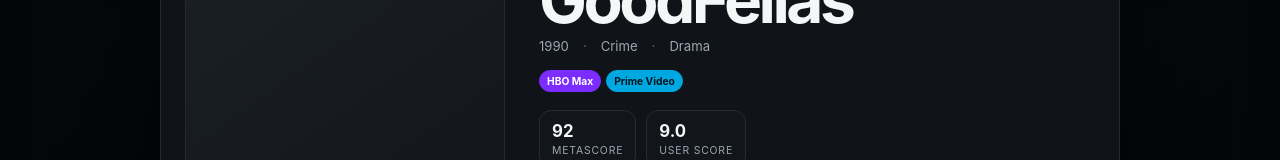
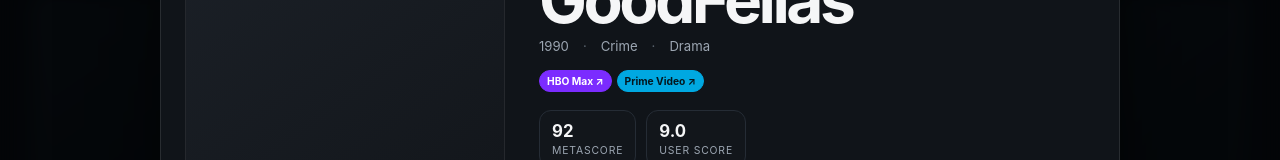
Before and after one commit to gutorossetti-prog/dadmovies, a Next.js app: page / in a window 1280 px wide. Both pictures are taken after a click on the button 115 px from the left and 976 px from the top of the page. Shown: the part 807-967 px from the top of the page. Built offline with nearby package versions, Linux system fonts and the light colour scheme.

Commit message:
feat: link streaming badges to provider searches

```diff
--- a/src/components/MovieDetailModal.tsx
+++ b/src/components/MovieDetailModal.tsx
@@ -18,6 +18,14 @@
   if (service === "Prime Video") return "service-prime";
   if (service === "HBO Max") return "service-hbo";
   return "service-disney";
+}
+
+function serviceSearchUrl(service: StreamingService, title: string) {
+  const query = encodeURIComponent(title);
+  if (service === "Netflix") return `https://www.netflix.com/search?q=${query}`;
+  if (service === "Prime Video") return `https://www.primevideo.com/search?phrase=${query}`;
+  if (service === "HBO Max") return `https://play.max.com/search?q=${query}`;
+  return `https://www.disneyplus.com/search?q=${query}`;
 }
 
 function stateLabel(state: PersonalState) {
@@ -171,7 +179,18 @@
 
           <div className="services modalServices" aria-label="Onde assistir">
             {movie.services.length ? movie.services.map((service) => (
-              <span className={`serviceBadge ${serviceClass(service)}`} key={service}>{service}</span>
+              <a
+                className={`serviceBadge ${serviceClass(service)}`}
+                href={serviceSearchUrl(service, movie.title)}
+                target="_blank"
+                rel="noreferrer"
+                key={service}
+                aria-label={`Buscar ${movie.title} no ${service}`}
+                title={`Buscar ${movie.title} no ${service}`}
+                style={{ textDecoration: "none" }}
+              >
+                {service} ↗
+              </a>
             )) : <span className="serviceBadge muted">Fora dos 4 serviços</span>}
           </div>
 
```
